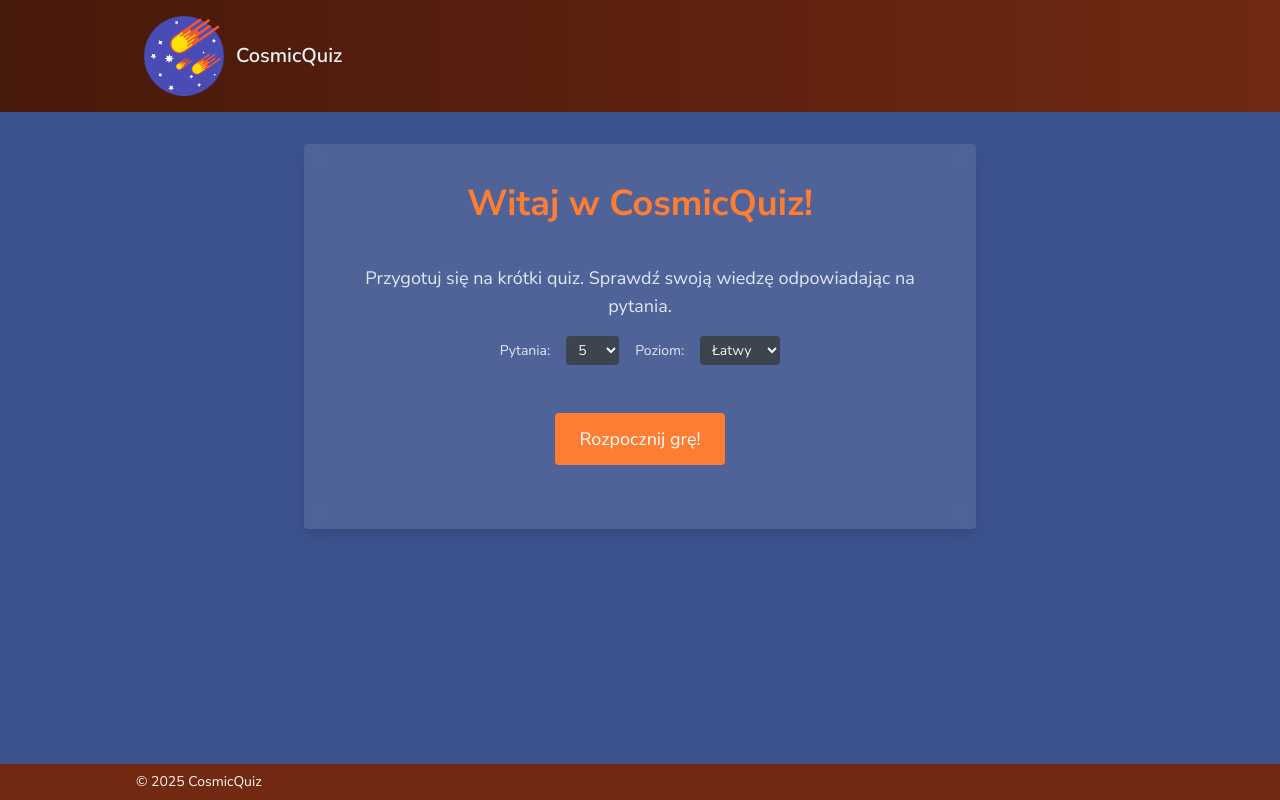
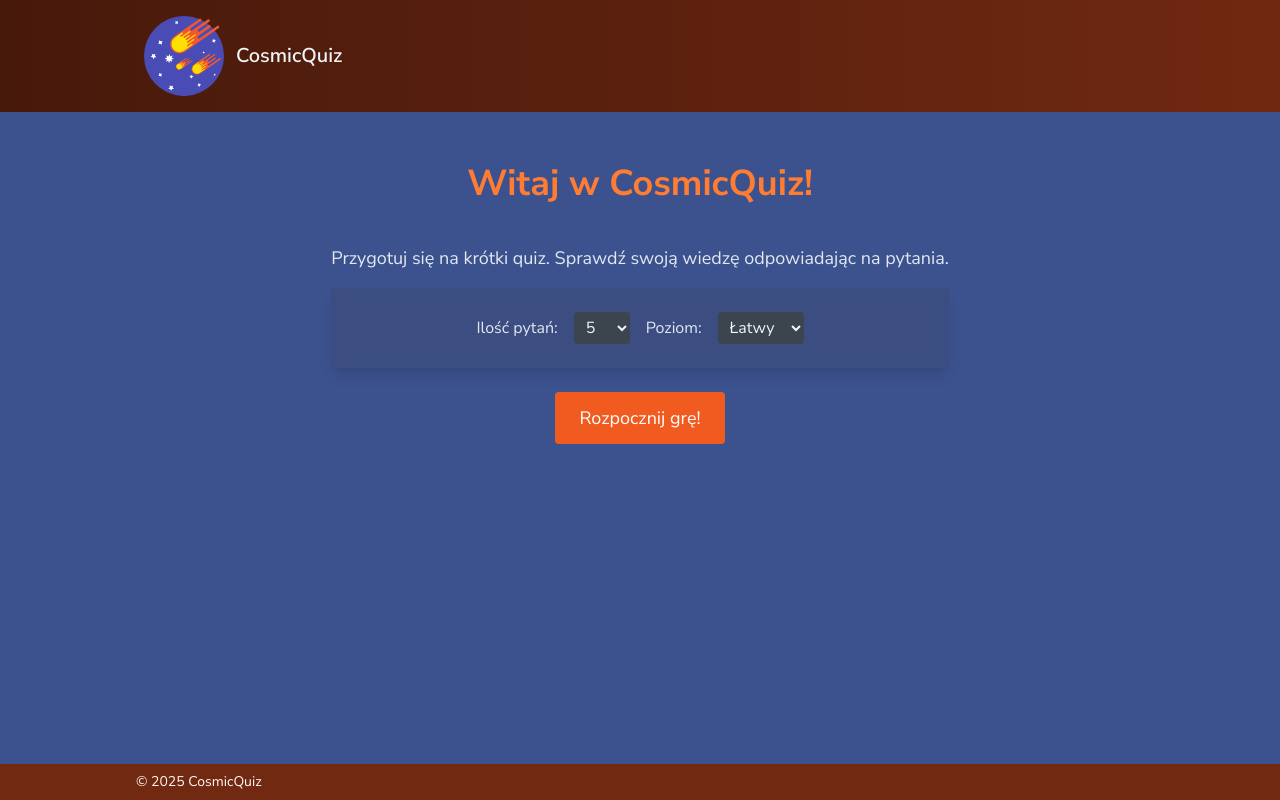
Before and after one commit to sylmilczar/quiz-app, a React (Vite) app: page / in a window 1280 px wide. Built offline with nearby package versions, Linux system fonts and the light colour scheme.

Commit message:
new colors and styles

```diff
--- a/src/components/Button.tsx
+++ b/src/components/Button.tsx
@@ -15,7 +15,7 @@ export const Button = ({
     primary:
       'bg-primary-600 hover:bg-primary-700 active:bg-primary-900 text-white ',
     secondary:
-      'bg-secondary-400 hover:bg-secondary-500 active:bg-secondary-700 text-white',
+      'bg-secondary-500 hover:bg-secondary-600 active:bg-secondary-800 text-white',
     tertiary:
       'bg-tertiary-600 hover:bg-tertiary-700 active:bg-tertiary-900 text-white',
   };
--- a/src/components/QuestionCard.tsx
+++ b/src/components/QuestionCard.tsx
@@ -14,7 +14,7 @@ export const QuestionCard = ({
   question,
 }: QuestionCardProps) => {
   return (
-    <div className="bg-tertiary-800/40 rounded-2xl p-8 shadow-md backdrop-blur-sm">
+    <div className="bg-tertiary-800/40 rounded-sm p-8 shadow-md backdrop-blur-sm">
       <p className="mb-6 text-xl font-semibold text-white">{question}</p>
 
       <div className="grid grid-cols-1 gap-4 sm:grid-cols-2">
--- a/src/pages/HomePage.tsx
+++ b/src/pages/HomePage.tsx
@@ -18,19 +18,18 @@ export const HomePage = () => {
   };
 
   return (
-    <div className="flex items-center justify-center">
-      <div className="w-full max-w-2xl rounded-sm bg-white/10 p-10 text-center shadow-lg backdrop-blur-sm">
-        <h1 className="text-secondary-400 mb-10 text-4xl font-bold">
+    <div className="flex flex-col items-center justify-center">
+      <h1 className="text-secondary-400 mt-5 mb-10 text-4xl font-bold">
         Witaj w CosmicQuiz!
       </h1>
       <p className="mb-4 text-lg text-slate-200">
         Przygotuj się na krótki quiz. Sprawdź swoją wiedzę odpowiadając na
         pytania.
       </p>
-
-        <div className="mb-6 flex flex-col gap-4 sm:flex-row sm:items-center sm:justify-center">
-          <label className="flex items-center gap-2 text-sm text-slate-200">
-            Pytania:
+      <div className="bg-tertiary-700/20 w-full max-w-2xl rounded-sm p-6 text-center shadow-lg backdrop-blur-sm">
+        <div className="flex flex-col gap-4 sm:flex-row sm:items-center sm:justify-center">
+          <label className="flex items-center gap-2 text-slate-200">
+            Ilość pytań:
             <select
               className="bg-tertiary-700 ml-2 rounded-sm px-2 py-1 text-slate-100"
               onChange={(e) => setNumQuestions(Number(e.target.value))}
@@ -42,7 +41,7 @@ export const HomePage = () => {
             </select>
           </label>
 
-          <label className="flex items-center gap-2 text-sm text-slate-200">
+          <label className="flex items-center gap-2 text-slate-200">
             Poziom:
             <select
               className="bg-tertiary-700 ml-2 rounded-sm px-2 py-1 text-slate-100"
@@ -55,7 +54,7 @@ export const HomePage = () => {
             </select>
           </label>
         </div>
-
+      </div>
       <div className="flex justify-center py-6">
         <Button
           className="px-6 py-3 text-lg"
@@ -66,7 +65,6 @@ export const HomePage = () => {
         </Button>
       </div>
     </div>
-    </div>
   );
 };
 
```
Lines whose indentation alone changed are shown as unchanged.
